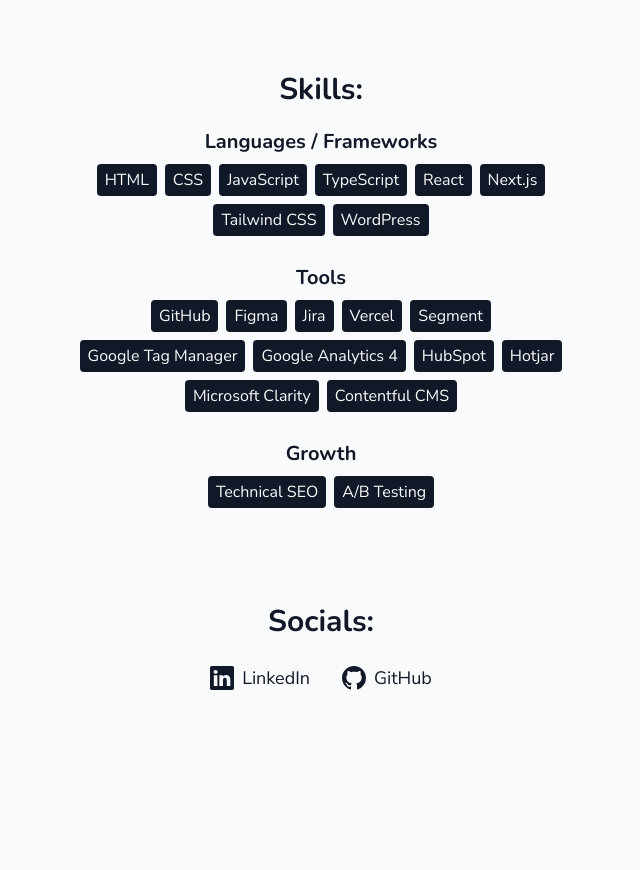
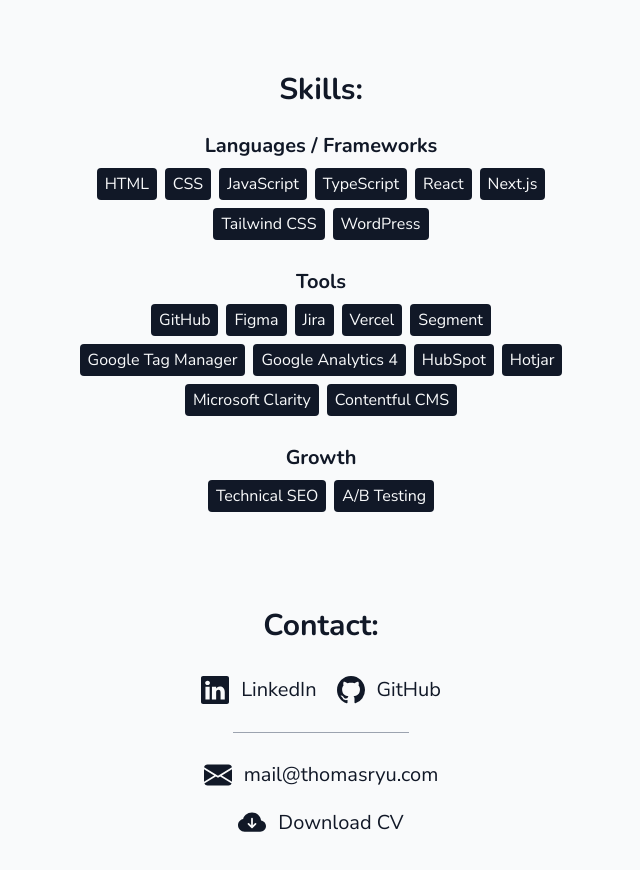
Before and after one commit to thomasryu/portfolio, a Next.js app: page /html in a window 1280 px wide. Shown: the part 660-1530 px from the top of the page, without its empty margins (319-959 px from the left). Built offline with nearby package versions, Linux system fonts and the light colour scheme.

Commit message:
Improving page distribution

```diff
--- a/app/(with-background)/about/page.tsx
+++ b/app/(with-background)/about/page.tsx
@@ -3,14 +3,17 @@
 import Link from 'next/link'
 
 import { url } from '@/data'
+import { contact } from '@/data/contact'
 
 import { Container } from '@/components/Container'
 import { Tag } from '@/components/Tag'
 import { Tooltip } from '@/components/Tooltip'
 
+import Cloud from '@/icons/cloud-download.svg'
 import GitHub from '@/icons/github.svg'
 import LinkedIn from '@/icons/linkedin.svg'
 import Location from '@/icons/location.svg'
+import Mail from '@/icons/mail.svg'
 
 const socials = [
   {
@@ -95,8 +98,8 @@
         </div>
 
         {/* Skills */}
-        <h2 className="text-center mt-16 lg:mt-20">Skills:</h2>
-        <div className="flex flex-col items-center mt-4 lg:mt-5 space-y-6 lg:space-y-7">
+        <h2 className="text-center mt-14 lg:mt-20">Skills:</h2>
+        <div className="flex flex-col items-center mt-5 lg:mt-6 space-y-6 lg:space-y-7">
           {skills.map((skill) => (
             <div className="flex flex-col items-center" key={skill.label}>
               <h3 className="text-center">{skill.label}</h3>
@@ -111,8 +114,44 @@
           ))}
         </div>
 
+        <h2 className="text-center mt-16 lg:mt-24">Contact:</h2>
+        <div className="flex flex-col items-center mt-7 lg:mt-8">
+          <div className="flex items-center space-x-5">
+            <Link
+              className="inline-flex flex-row items-center hover:underline"
+              href={url.social.linkedin}
+              rel="noopener noreferrer"
+            >
+              <LinkedIn className="w-6 h-6 lg:w-7 lg:h-7" />
+              <span className="text-lg lg:text-xl ml-3">LinkedIn</span>
+            </Link>
+
+            <Link
+              className="inline-flex flex-row items-center hover:underline"
+              href={url.social.github}
+              rel="noopener noreferrer"
+            >
+              <GitHub className="w-6 h-6 lg:w-7 lg:h-7" /> <span className="text-lg lg:text-xl ml-3">GitHub</span>
+            </Link>
+          </div>
+
+          <span className="block bg-gray w-36 lg:w-44 h-[1px] my-5 lg:my-7" aria-hidden="true"></span>
+
+          <Link className="inline-flex flex-row items-center hover:underline" href={`mailto:${contact.email}`}>
+            <Mail className="w-6 h-6 lg:w-7 lg:h-7" /> <span className="text-lg lg:text-xl ml-3">{contact.email}</span>
+          </Link>
+
+          <Link
+            className="inline-flex flex-row items-center hover:underline mt-4 lg:mt-5"
+            href="/documents/thomas-cv.pdf"
+            download
+          >
+            <Cloud className="w-6 h-6 lg:w-7 lg:h-7" /> <span className="text-lg lg:text-xl ml-3">Download CV</span>
+          </Link>
+        </div>
+
         {/* Socials */}
-        <h2 className="text-center mt-16 lg:mt-24">Socials:</h2>
+        {/* <h2 className="text-center mt-16 lg:mt-24">Socials:</h2>
         <div className="flex flex-row mt-5 lg:mt-6 space-x-5 lg:space-x-8">
           {socials.map((social) => (
             <Link
@@ -124,7 +163,7 @@
               <social.icon className="w-6 h-6" /> <span className="text-md lg:text-lg ml-2">{social.label}</span>
             </Link>
           ))}
-        </div>
+        </div> */}
 
         {/* Tooltip */}
         {/* <Tooltip className="hidden lg:block w-64">
--- a/app/(with-background)/articles/[slug]/page.tsx
+++ b/app/(with-background)/articles/[slug]/page.tsx
@@ -17,6 +17,8 @@
   return {
     title: post.metaTitle,
     description: post.metaDescription,
+
+    robots: { index: false },
   }
 }
 
--- a/app/(with-background)/contact/page.tsx
+++ b/app/(with-background)/contact/page.tsx
@@ -14,6 +14,8 @@
 export const metadata: Metadata = {
   title: 'Thomas | Contact',
   description: 'To contact me about professional inquiries, my e-mail is thomas.sameshima@gmail.com',
+
+  robots: { index: false },
 }
 
 export default function ContactPage() {
--- a/app/html/page.tsx
+++ b/app/html/page.tsx
@@ -3,14 +3,17 @@
 import Link from 'next/link'
 
 import { url } from '@/data'
+import { contact } from '@/data/contact'
 
 import { Container } from '@/components/Container'
 import { Tag } from '@/components/Tag'
 import { Tooltip } from '@/components/Tooltip'
 
+import Cloud from '@/icons/cloud-download.svg'
 import GitHub from '@/icons/github.svg'
 import LinkedIn from '@/icons/linkedin.svg'
 import Location from '@/icons/location.svg'
+import Mail from '@/icons/mail.svg'
 
 const socials = [
   {
@@ -79,8 +82,8 @@
         <p className="text-xl lg:text-2xl text-center mt-2 lg:mt-3 w-auto lg:w-1/2 max-w-xl lg:max-w-2xl ">
           I&apos;m a frontend developer with over 6 years of experience, specializing in performance and scalability
           {/* <Link className="relative font-semibold hover:underline" href="/articles/growth-hacking">
-            growth hacking <span className="absolute inline-block font-extrabold text-xs lg:text-sm">(?)</span>
-          </Link> */}
+          growth hacking <span className="absolute inline-block font-extrabold text-xs lg:text-sm">(?)</span>
+        </Link> */}
         </p>
 
         <div className="relative z-0 text-md lg:text-lg mt-4 lg:mt-5 text-gray">
@@ -99,7 +102,7 @@
 
         {/* Skills */}
         <h2 className="text-center mt-16 lg:mt-20">Skills:</h2>
-        <div className="flex flex-col items-center mt-4 lg:mt-5 space-y-6 lg:space-y-7">
+        <div className="flex flex-col items-center mt-5 lg:mt-6 space-y-6 lg:space-y-7">
           {skills.map((skill) => (
             <div className="flex flex-col items-center" key={skill.label}>
               <h3 className="text-center">{skill.label}</h3>
@@ -114,19 +117,40 @@
           ))}
         </div>
 
-        {/* Socials */}
-        <h2 className="text-center mt-16 lg:mt-24">Socials:</h2>
-        <div className="flex flex-row mt-5 lg:mt-6 space-x-5 lg:space-x-8">
-          {socials.map((social) => (
+        <h2 className="text-center mt-18 lg:mt-24">Contact:</h2>
+        <div className="flex flex-col items-center mt-7 lg:mt-8">
+          <div className="flex items-center space-x-5">
             <Link
-              className="flex flex-row items-center hover:underline"
-              href={social.href}
+              className="inline-flex flex-row items-center hover:underline"
+              href={url.social.linkedin}
               rel="noopener noreferrer"
-              key={social.label}
             >
-              <social.icon className="w-6 h-6" /> <span className="text-md lg:text-lg ml-2">{social.label}</span>
+              <LinkedIn className="w-6 h-6 lg:w-7 lg:h-7" />
+              <span className="text-lg lg:text-xl ml-3">LinkedIn</span>
             </Link>
-          ))}
+
+            <Link
+              className="inline-flex flex-row items-center hover:underline"
+              href={url.social.github}
+              rel="noopener noreferrer"
+            >
+              <GitHub className="w-6 h-6 lg:w-7 lg:h-7" /> <span className="text-lg lg:text-xl ml-3">GitHub</span>
+            </Link>
+          </div>
+
+          <span className="block bg-gray w-36 lg:w-44 h-[1px] my-5 lg:my-7" aria-hidden="true"></span>
+
+          <Link className="inline-flex flex-row items-center hover:underline" href={`mailto:${contact.email}`}>
+            <Mail className="w-6 h-6 lg:w-7 lg:h-7" /> <span className="text-lg lg:text-xl ml-3">{contact.email}</span>
+          </Link>
+
+          <Link
+            className="inline-flex flex-row items-center hover:underline mt-4 lg:mt-5"
+            href="/documents/thomas-cv.pdf"
+            download
+          >
+            <Cloud className="w-6 h-6 lg:w-7 lg:h-7" /> <span className="text-lg lg:text-xl ml-3">Download CV</span>
+          </Link>
         </div>
       </Container>
     </main>
--- a/app/sitemap.ts
+++ b/app/sitemap.ts
@@ -12,7 +12,7 @@
       priority: 0.7,
     },
     {
-      url: `${url.origin}/contact`,
+      url: `${url.origin}/about`,
       lastModified: new Date(),
       changeFrequency: 'daily',
       priority: 0.7,
--- /dev/null
+++ b/components/Background/components/BlurOverlay.tsx
@@ -0,0 +1,25 @@
+import { usePathname } from 'next/navigation'
+
+export const BlurOverlay = () => {
+  const pathname = usePathname()
+  const isHome = pathname == '/'
+
+  return (
+    <>
+      {/* Leaving a single transition of opacity on the wrapper was not possible for some reason,
+          the blur effect did not transition when done that way (adding one for each was necessary) */}
+      <div className={`absolute top-0 left-0 h-full w-full ${isHome ? 'pointer-events-none' : ''}`} aria-hidden="true">
+        <div
+          className={`absolute top-0 left-0 w-full h-full backdrop-blur-lg transition-opacity duration-75 ${
+            isHome ? 'opacity-0' : 'opacity-1'
+          }`}
+        />
+        <div
+          className={`absolute top-0 left-0 w-full h-full bg-white transition-opacity duration-75 ${
+            isHome ? 'opacity-0' : 'opacity-75'
+          }`}
+        />
+      </div>
+    </>
+  )
+}
--- /dev/null
+++ b/components/Background/components/Button.tsx
@@ -0,0 +1,37 @@
+import { AppRouterInstance } from 'next/dist/shared/lib/app-router-context.shared-runtime'
+
+type ButtonProps = {
+  href: string
+  router: AppRouterInstance
+  color?: 'gray' | 'white' | 'yellow'
+}
+
+// Using useRouter() because <Link> doesn't work inside <Html>
+export const Button = ({ color = 'white', ...props }: ButtonProps) => {
+  const backgroundMap = {
+    gray: 'bg-light-gray',
+    white: 'bg-white',
+    yellow: 'bg-yellow',
+  }
+  const borderMap = {
+    gray: 'border-light-gray',
+    white: 'border-white',
+    yellow: 'border-yellow',
+  }
+
+  return (
+    <button
+      className="group flex justify-center items-center w-10 h-10 lg:w-12 lg:h-12 rounded-full"
+      onClick={() => props.router.push(props.href)}
+    >
+      <div
+        className={`w-8 h-8 lg:w-10 lg:h-10 border-2 p-1.5 lg:p-2 rounded-full group-hover:scale-110 transition-transform duration-500 ${borderMap[color]}`}
+      >
+        <div
+          className={`w-full h-full rounded-full group-hover:scale-125 transition-transform duration-500 ${backgroundMap[color]}`}
+          aria-hidden="true"
+        />
+      </div>
+    </button>
+  )
+}
--- /dev/null
+++ b/components/Background/components/Lighting.tsx
@@ -0,0 +1,15 @@
+import { Environment } from '@react-three/drei'
+
+export const Lighting = () => (
+  <>
+    <Environment preset="dawn" />
+
+    <directionalLight position={[3, 8, -3]} intensity={4} castShadow shadow-normalBias={0.04} shadow-mapSize={1024}>
+      <orthographicCamera attach="shadow-camera" args={[-10, 10, -10, 10, 0.1, 50]} />
+    </directionalLight>
+    <directionalLight position={[3, 2, 2]} intensity={2} castShadow shadow-normalBias={0.04} shadow-mapSize={1024}>
+      <orthographicCamera attach="shadow-camera" args={[-10, 10, -10, 10, 0.1, 50]} />
+    </directionalLight>
+    <ambientLight intensity={1} />
+  </>
+)
--- a/components/Navbar.tsx
+++ b/components/Navbar.tsx
@@ -8,8 +8,8 @@
 
 export const links = [
   {
-    label: 'Contact',
-    href: '/contact',
+    label: 'About',
+    href: '/about',
   },
   {
     label: 'Work',
```
Also changed, not shown: components/Background/Background.tsx (+5 -27 lines), components/Background/components/Diorama.tsx (renamed from components/Background/Diorama.tsx, +15 -41 lines).
